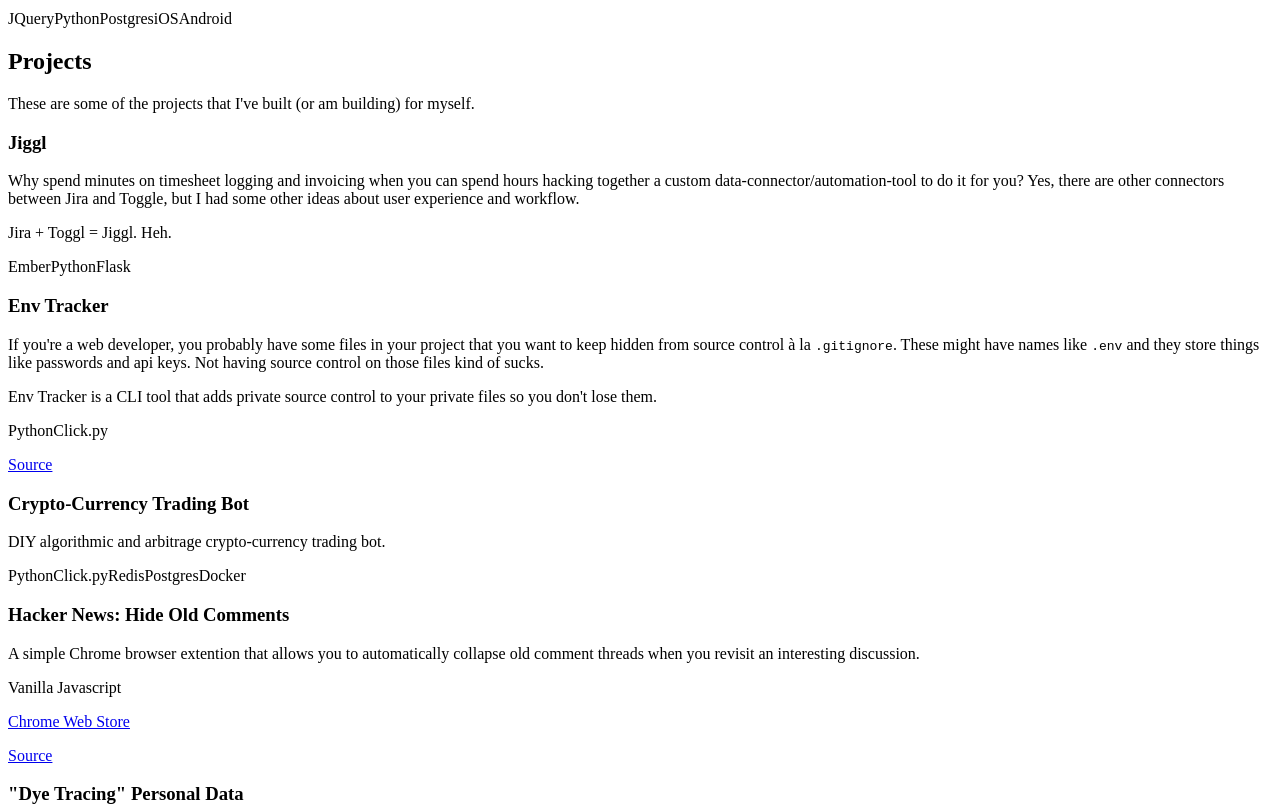
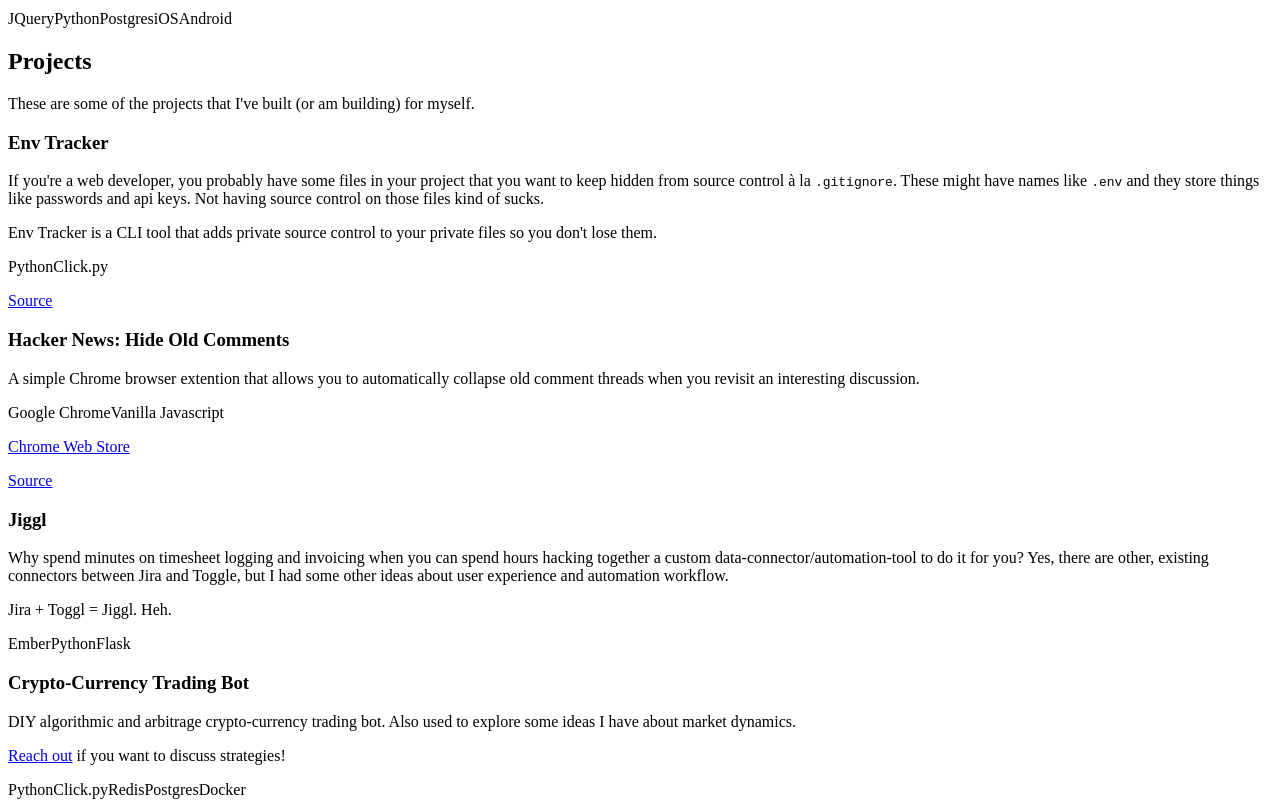
Before and after one commit to pnw/ptrck.io, a Gatsby site: page / in a window 1280 px wide. Shown: the part 1040-1848 px from the top of the page. Built offline with nearby package versions, Linux system fonts and the light colour scheme; Gatsby itself is replaced by a stand-in of ours.

Commit message:
Rearrange projects and update descriptions

```diff
--- a/src/pages/index.js
+++ b/src/pages/index.js
@@ -105,18 +105,6 @@ export default () =>
             <p>These are some of the projects that I've built (or am building) for myself.</p>
 
             <Entry>
-                <h3>Jiggl</h3>
-                <p>
-                    Why spend minutes on timesheet logging and invoicing when you can spend hours hacking together a
-                    custom data-connector/automation-tool to do it for you?
-                    Yes, there are other connectors between Jira and Toggle,
-                    but I had some other ideas about user experience and workflow.
-                </p>
-                <p>Jira + Toggl = Jiggl. Heh.</p>
-                <TechList techs={['Ember', 'Python', 'Flask']}/>
-            </Entry>
-
-            <Entry>
                 <h3>Env Tracker</h3>
                 <p>
                     If you're a web developer, you probably have some files in your project that you want to keep hidden
@@ -133,20 +121,12 @@ export default () =>
             </Entry>
 
             <Entry>
-                <h3>Crypto-Currency Trading Bot</h3>
-                <p>
-                    DIY algorithmic and arbitrage crypto-currency trading bot.
-                </p>
-                <TechList techs={['Python', 'Click.py', 'Redis', 'Postgres', 'Docker']}/>
-            </Entry>
-
-            <Entry>
                 <h3>Hacker News: Hide Old Comments</h3>
                 <p>
                     A simple Chrome browser extention that allows you to automatically collapse old comment threads
                     when you revisit an interesting discussion.
                 </p>
-                <TechList techs={['Vanilla Javascript']}/>
+                <TechList techs={['Google Chrome', 'Vanilla Javascript']}/>
                 <p>
                     <a href="https://chrome.google.com/webstore/detail/hacker-news-hide-old-comm/lghlghkblilphbcnnpnkppioflceamjj">
                         Chrome Web Store
@@ -155,6 +135,30 @@ export default () =>
                 <p>
                     <a href="https://github.com/pnw/hn-hide-old-comments">Source</a>
                 </p>
+            </Entry>
+
+            <Entry>
+                <h3>Jiggl</h3>
+                <p>
+                    Why spend minutes on timesheet logging and invoicing when you can spend hours hacking together a
+                    custom data-connector/automation-tool to do it for you?
+                    Yes, there are other, existing connectors between Jira and Toggle,
+                    but I had some other ideas about user experience and automation workflow.
+                </p>
+                <p>Jira + Toggl = Jiggl. Heh.</p>
+                <TechList techs={['Ember', 'Python', 'Flask']}/>
+            </Entry>
+
+            <Entry>
+                <h3>Crypto-Currency Trading Bot</h3>
+                <p>
+                    DIY algorithmic and arbitrage crypto-currency trading bot.
+                    Also used to explore some ideas I have about market dynamics.
+                </p>
+                <p>
+                    <a href="patrick+3@ptrck.io">Reach out</a> if you want to discuss strategies!
+                </p>
+                <TechList techs={['Python', 'Click.py', 'Redis', 'Postgres', 'Docker']}/>
             </Entry>
 
             <Entry>
```
